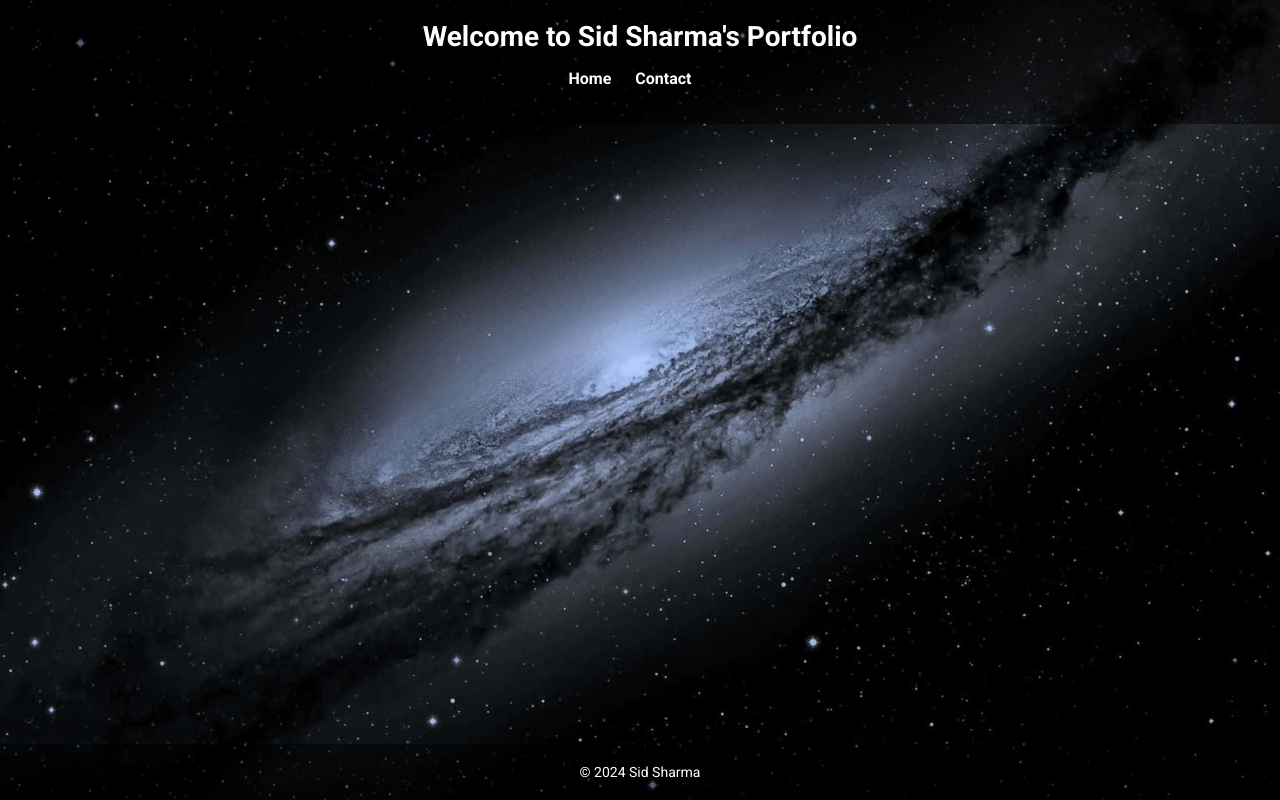
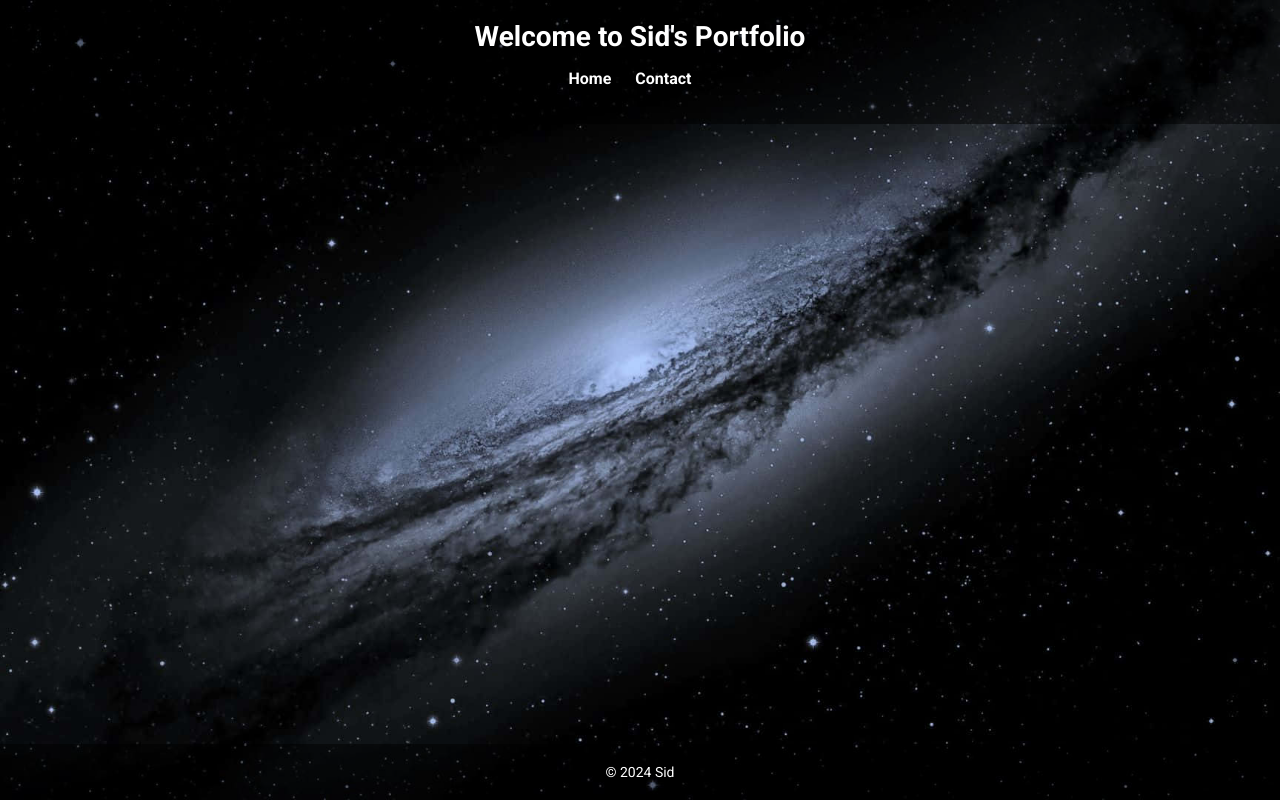
Before and after one commit to Sharms911/sidwebsite, a Flask app: page /sidwebsite/ in a window 1280 px wide. Run offline with Flask 3, Linux system fonts and the light colour scheme.

Commit message:
Update index.html

```diff
--- a/templates/index.html
+++ b/templates/index.html
@@ -3,7 +3,7 @@
 <head>
     <meta charset="UTF-8">
     <meta name="viewport" content="width=device-width, initial-scale=1.0">
-    <title>Sid Sharma - Portfolio</title>
+    <title>Sid - Portfolio</title>
     <link href="https://fonts.googleapis.com/css2?family=Roboto:wght@400;700&display=swap" rel="stylesheet">
     <style>
         /* Add your CSS styles here */
@@ -81,7 +81,7 @@
 </head>
 <body>
     <header>
-        <h1>Welcome to Sid Sharma's Portfolio</h1>
+        <h1>Welcome to Sid's Portfolio</h1>
         <nav>
             <ul>
                 <li><a href="/sidwebsite/">Home</a></li>
@@ -95,7 +95,7 @@
     </section>
 
     <footer>
-        <p>&copy; 2024 Sid Sharma</p>
+        <p>&copy; 2024 Sid</p>
     </footer>
 </body>
 </html>
```
